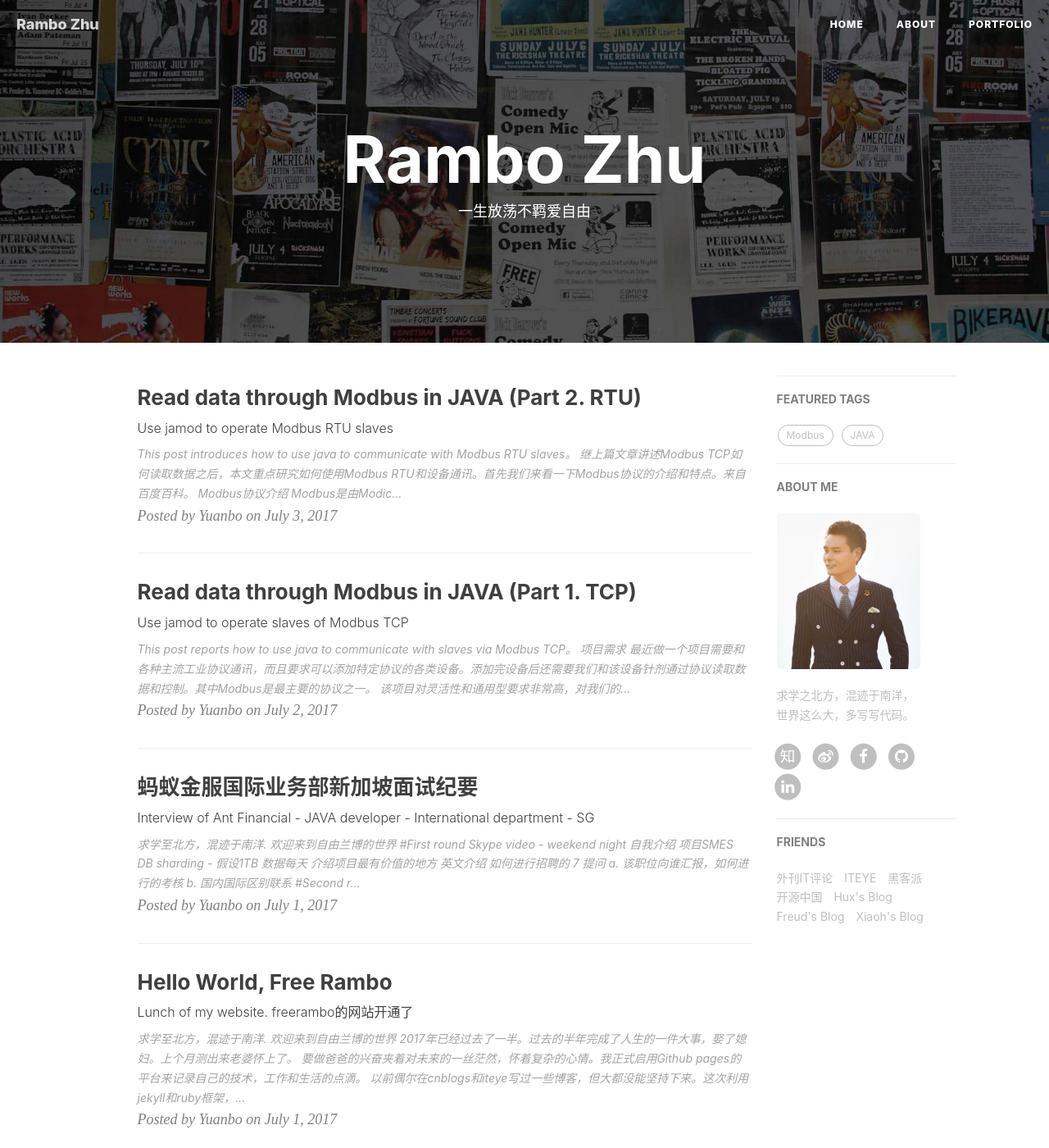
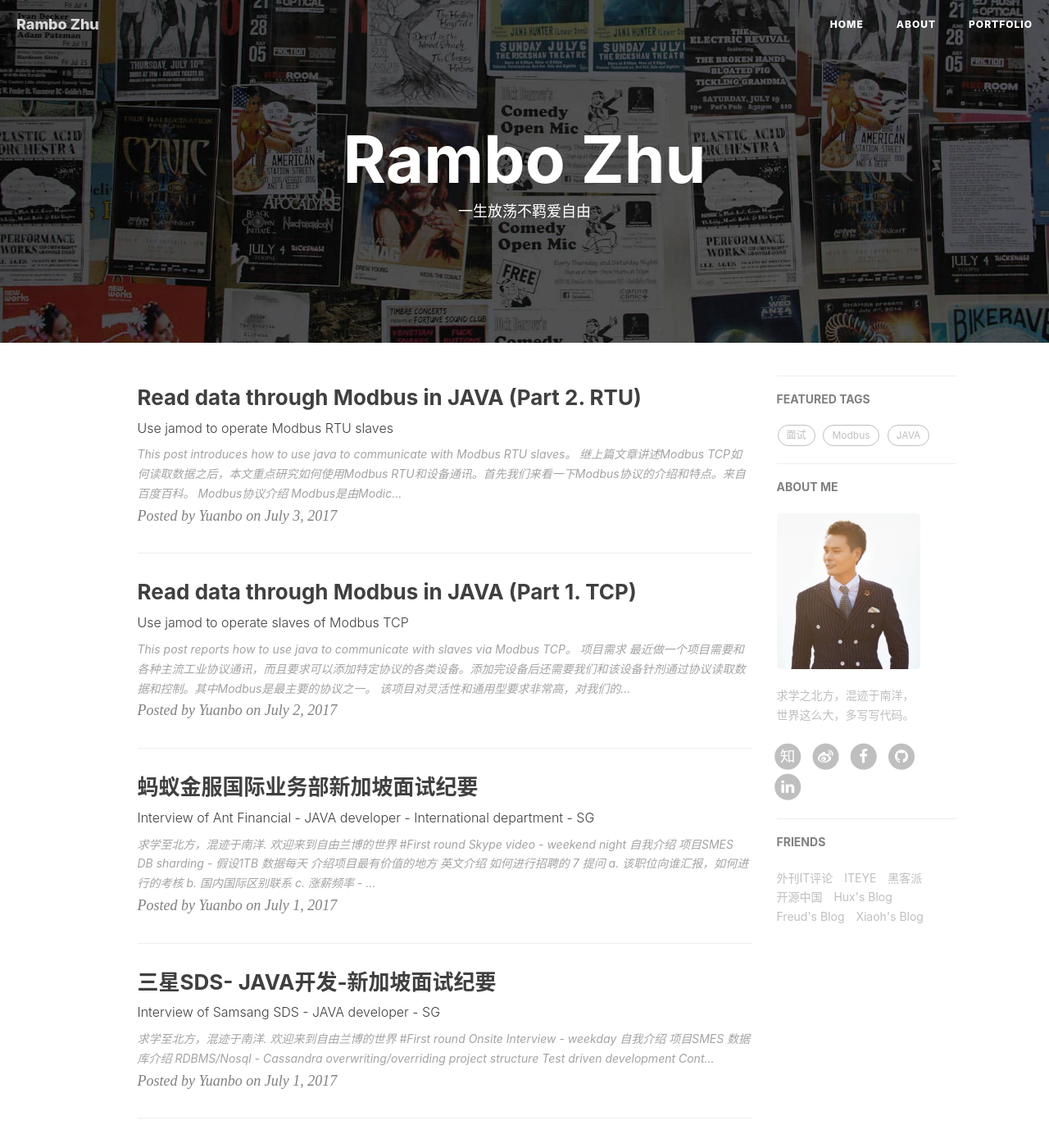
Before and after one commit to freerambo/freerambo.github.io, a Jekyll site: the page built from index.html, in a window 1280 px wide and 1400 px high. Shown: the whole window at 82% size. Built offline with Jekyll 4.4.1, drawn with Linux system fonts in a browser that asks for light colours; nearby versions of some CDN libraries; the list of posts is cut into pages by our own code; comment, search, counter and statistics services are not loaded.

Commit message:
add an interview of samsang sds

```diff
--- /dev/null
+++ b/_posts/2017-07-24-interview-of-Samsang-SDS.markdown
@@ -0,0 +1,57 @@
+---
+layout:     post
+title:      "三星SDS- JAVA开发-新加坡面试纪要"
+subtitle:   "Interview of Samsang SDS - JAVA developer - SG "
+date:       2017-07-01 16:21:00
+author:     "Yuanbo"
+header-img: "img/home-bg-o.jpg"
+tags:
+    - 面试
+---
+
+> 求学至北方，混迹于南洋. 欢迎来到自由兰博的世界
+#First round
+
+Onsite Interview - weekday
+
+1. 自我介绍
+2. 项目SMES
+3. 数据库介绍 RDBMS/Nosql - Cassandra
+4. overwriting/overriding
+5. project structure
+6. Test driven development
+7. Continues integration
+8. API documentation
+9. manager 私人询问薪资
+10. 项目组技术选型和主管不一致，如何解决
+11. 何时入职
+12. 提问
+    a. 该职位向谁汇报，如何进行的考核
+    b. 涨薪频率
+
+收获： 吊打整个面试组
+
+#Second round
+
+Phone call - weekday - HR
+
+1. 自我介绍
+2. 为什么离职
+3. 为什么要这么多
+4. 最低薪资要求
+5. 三星福利 - 14天年假 保险
+6. software test / negotiable
+7. by contract / permanent
+8. 提问
+    a. 技术平台
+    b.
+收获： 跟HR打交道能力需要加强
+
+> 2017年7月31日11:38:52 更新
+
+朱渊博，特普通一人，渊为深，博为广，一直努力做一个有深度有广度的人。多混迹于Github, Stackoverflow, ITeye, 知乎, Linkedin 等地带。蹉跎中练就了一身码农好本领。 酷爱编程，但绝不宅。爱生活，爱思考，性情温和但充满激情，做事有主见，信奉读万卷书行万里路。
+<http://www.freerambo.com/about>
+
+---
+
+### END
--- a/_posts/2017-07-31-interview-of-ant-financial.markdown
+++ b/_posts/2017-07-31-interview-of-ant-financial.markdown
@@ -23,6 +23,8 @@ Skype video - weekend night
 7 提问
     a. 该职位向谁汇报，如何进行的考核
     b. 国内国际区别联系
+    c. 涨薪频率 - 一年两次， 七月（只考核不涨薪） 三月
+
 
 #Second round
 
```
